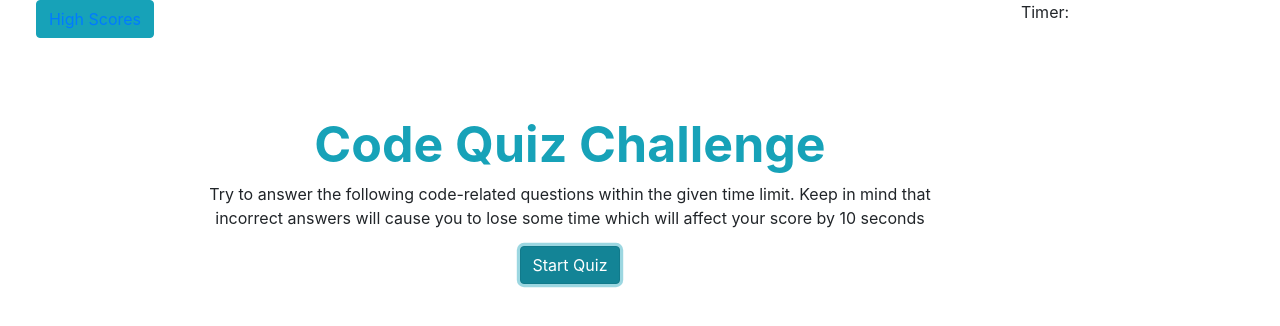
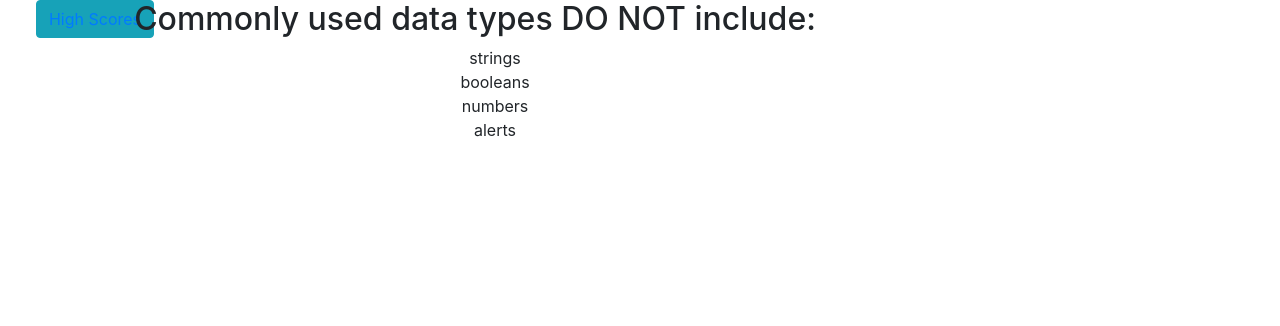
Before and after one commit to kim-tor/code_quiz, a plain HTML site: page index.html in a window 1280 px wide. Both pictures are taken after a click on the button "Start Quiz". Drawn offline with nearby package versions, Linux system fonts and the light colour scheme.

Commit message:
beginning to work on js functions to iterate through the quiz

```diff
--- a/index.html
+++ b/index.html
@@ -12,28 +12,50 @@
     <title>Code Quiz</title>
   </head>
   <body>
-    <div class = "container">
+    <!--homepage-->
+    <div class = "container" id ="home">
          <div class = "row">
             <div class = "col-md-2">
                <button type = "button" class = "btn btn-info"><a href = highscore.html>High Scores</a></button>
             </div>
-            <div class = "col-md-8">
+            <div class = "col-md-8 cq " >
                 <h1 id = "h1">Code Quiz Challenge</h1>
                 <p>Try to answer the following code-related questions within the given time limit.
                 Keep in mind that incorrect answers will cause you to lose some time which will
                 affect your score by 10 seconds </p>
-                <button type="button" class="btn btn-info">Start Quiz</button>
+                <button type="button" class="btn btn-info" id ="start">Start Quiz</button>
             </div>
             <div class = "col-md-2">
-                <p id ="timer">Timer:</p>
+                <p id ="timer"></p>
             </div>
         </div>
-            <!-- <div class = "row">
-                <div class ="col-md">
+    </div>
 
-                </div>
-            </div> -->
+    <!--create a placeholder for the questions to show up on screen,  but how can I be sure that when my questions start they will be loaded in correctly?-->
+    <div class = "container" id ="quiz">
+      <div class = "row">
+        <div class ="col-md-10">
+          <h2 class = "question"></h2>
+          <ul class ="answers">
+            <li></li>
+            <li></li>
+            <li></li>
+            <li></li>
+          </ul>
+        </div>
+      </div>
     </div>
+
+    <!-- placeholder for the final screen where the user inputs their initials
+    <form class ="form" id ="end">
+      <div class="form-group">
+        <label for="initials">
+         <p>All Done!</p>
+          Enter your initials</label>
+        <input type="initial" class="form-control" id="initials">
+      </div>
+      <button type="submit" class="btn btn-primary">Submit</button>
+    </form> -->
 
     <script src = script.js></script>
 
--- a/script.js
+++ b/script.js
@@ -1,4 +1,13 @@
-var start = document.getElementById("btn btn-info");
+var startEl = document.querySelector("#start");
+console.log(startEl)
+var timerEl = document.querySelector("timer");
+var clearEl = document.querySelector("#clear");
+var questionEl = document.querySelector(".question");
+var answerEl = document.querySelector("#answer");
+var submitEl = document.querySelector("#submit");
+var homeEl = document.querySelector(".cq");
+var liEl = document.querySelectorAll("li");
+console.log(liEl);
 
 // create a constant array variable that holds question objects with details of questions, choices and answer
 const quiz = [
@@ -10,7 +19,7 @@ const quiz = [
         c: "numbers",
         d: "alerts"
              },
-        answer: "d"
+        answer: "alerts"
    },
    {
        question:"The condition in an if/else statement is enclosed within?",
@@ -20,17 +29,17 @@ const quiz = [
          c:"parentheses",
          d:"square brakets",
           },
-        answer: "b",
+        answer: "c",
     },
     {
         question:"Arrays in Javascript can be used to store",
         choices:{
             a: "numbers and strings",
             b: "other arrays",
-            c: "booleans",
+            c: "objects",
             d: "all of the above",
         },
-        answer: "d",
+        answer: "all of the above",
     },
     {
         question: "String values are enclosed within _____ when being assigned to variables",
@@ -38,23 +47,64 @@ const quiz = [
             a: "commas",
             b: "curly brackets",
             c: "quotes",
-            d: "parenthesis",
+            d: "parentheses",
         },
-        answer:"c",
+        answer:"quotes",
     },
      ];
 
+// I need to put in a form when they are done the quiz to submit their highs score.I am not sure where that form goes, in the html? the form will have a submit button
+// so I will give that an event listener
+
 var questionIndex = 0;
 
+//when the quiz is started I have to remove the display none css setting so that the questions can be seen
 function startQuiz(){
-    const output = [];
+console.log("start");
+homeEl.textContent = "";
+questionEl.textContent = quiz[questionIndex].question
+console.log(Object.values(quiz[questionIndex].choices))
+var answers = Object.values(quiz[questionIndex].choices);
 
-    // question.forEach(
-    // )
+for(i =0; i<answers.length; i++){
+    console.log(answers[i]);
+    console.log(liEl[i]);
+    liEl[i].textContent = answers[i];
+
+    liEl[i].addEventListener("click",rightOrWrong);
 
 }
 
+};
 
-start.addEventListener("click", function(){
-    startQuiz();
-});
+function rightOrWrong(event){
+    console.log(event.target)
+
+    console.log (event.target.textContent)
+
+    if(event.target.textContent === quiz[questionIndex].answer){
+        console.log("correct");
+
+    }
+    else{
+
+    }
+
+    };
+
+//event listener that will start the code
+startEl.addEventListener("click", startQuiz);
+
+// //do I need an event listener so that when clicked it will go to the next question?
+// //also if they select the right answer it should display "correct" underneath.
+// answerEl.addEventListener("click", function(){
+
+// });
+
+// //how can I create the "wrong!" notification
+
+// // I also need to figure out the timer, how to get it to decrement correctly
+
+// submitEl.addEventListener("click", function(){
+
+// });
--- a/style.css
+++ b/style.css
@@ -3,7 +3,7 @@
 
     font-weight: bold;
     color: #17a2b8;
-    /* text-align: center; */
+
 }
 
 .container{
@@ -16,3 +16,23 @@
     padding-top: 10%;
     text-align: center;
 }
+
+/* #quiz, #end{
+    display:none;
+} */
+
+li{
+    list-style-type:none;
+}
+
+.form{
+    margin-top: 10%;
+    margin-left: 10%;
+    justify-content: center;
+    align-items: center;
+    width: 50%;
+    border: 3px solid purple;
+
+
+
+}
```
Also changed, not shown: highscore.html (+1 -1 lines).
